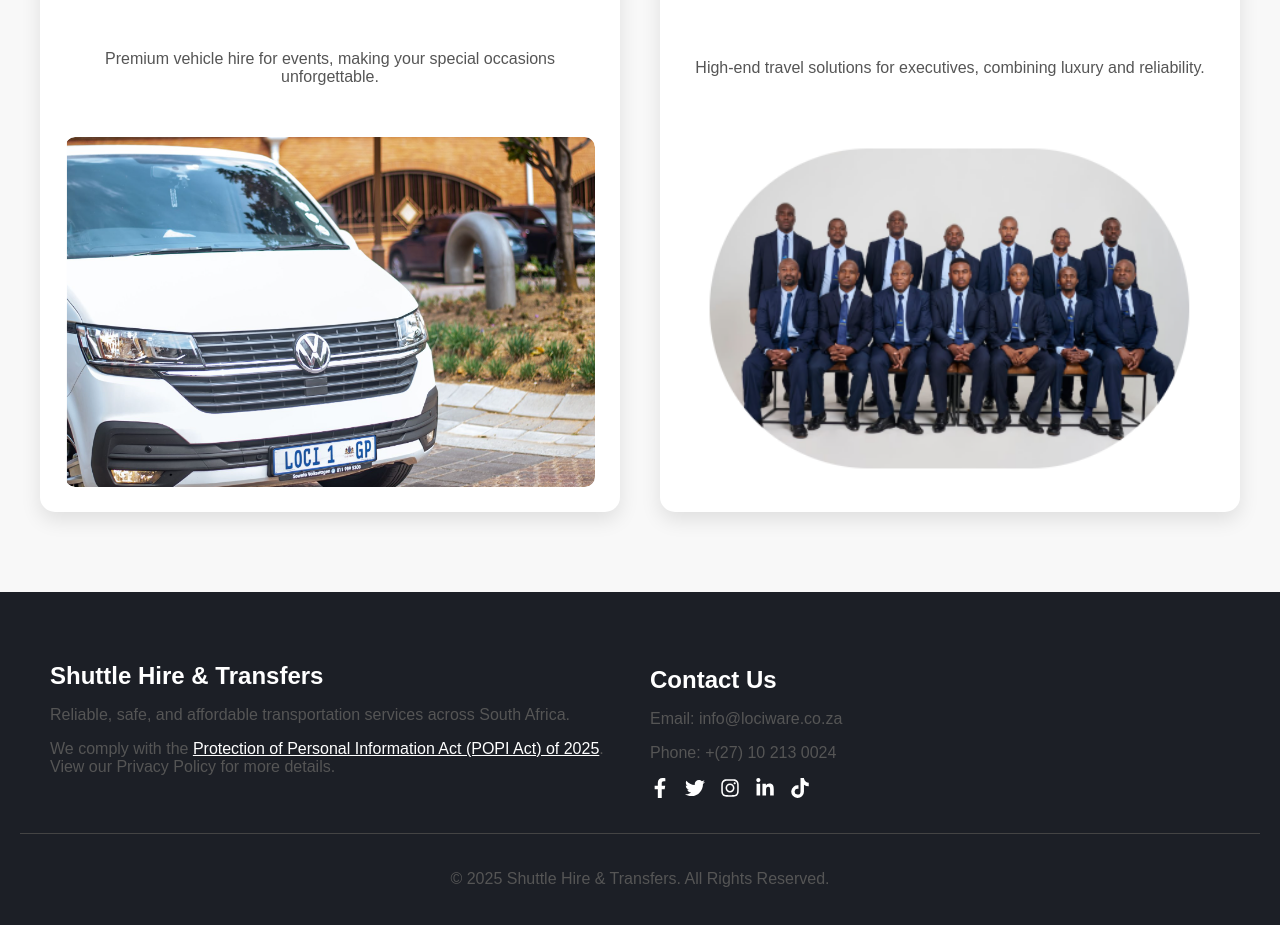
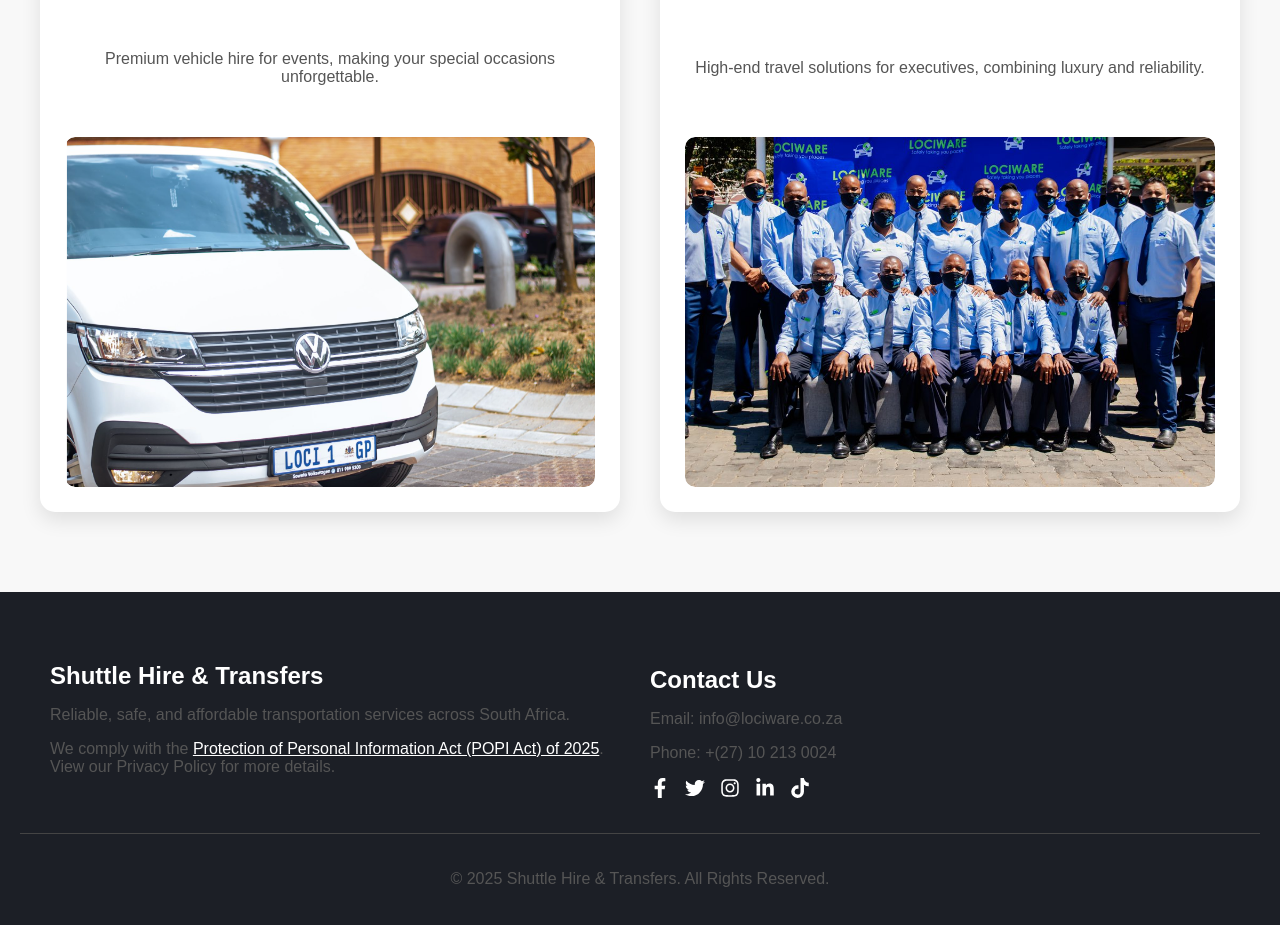
Before and after one commit to IkanyengAdams/my-website, a React (Create React App) app in the folder lociware-website/: page /services in a window 1280 px wide. Shown: the part 1620-2545 px from the top of the page. Built offline with nearby package versions, Linux system fonts and the light colour scheme.

Commit message:
made the services component images the same size.

```diff
--- a/lociware-website/src/components/Services.jsx
+++ b/lociware-website/src/components/Services.jsx
@@ -32,7 +32,7 @@ const services = [
   {
     title: "Executive Travel",
     description: "High-end travel solutions for executives, combining luxury and reliability.",
-    images: ["/image17.png"] // Single image
+    images: ["/group-photo2.jpg"] // Single image
   }
 ];
 
```
